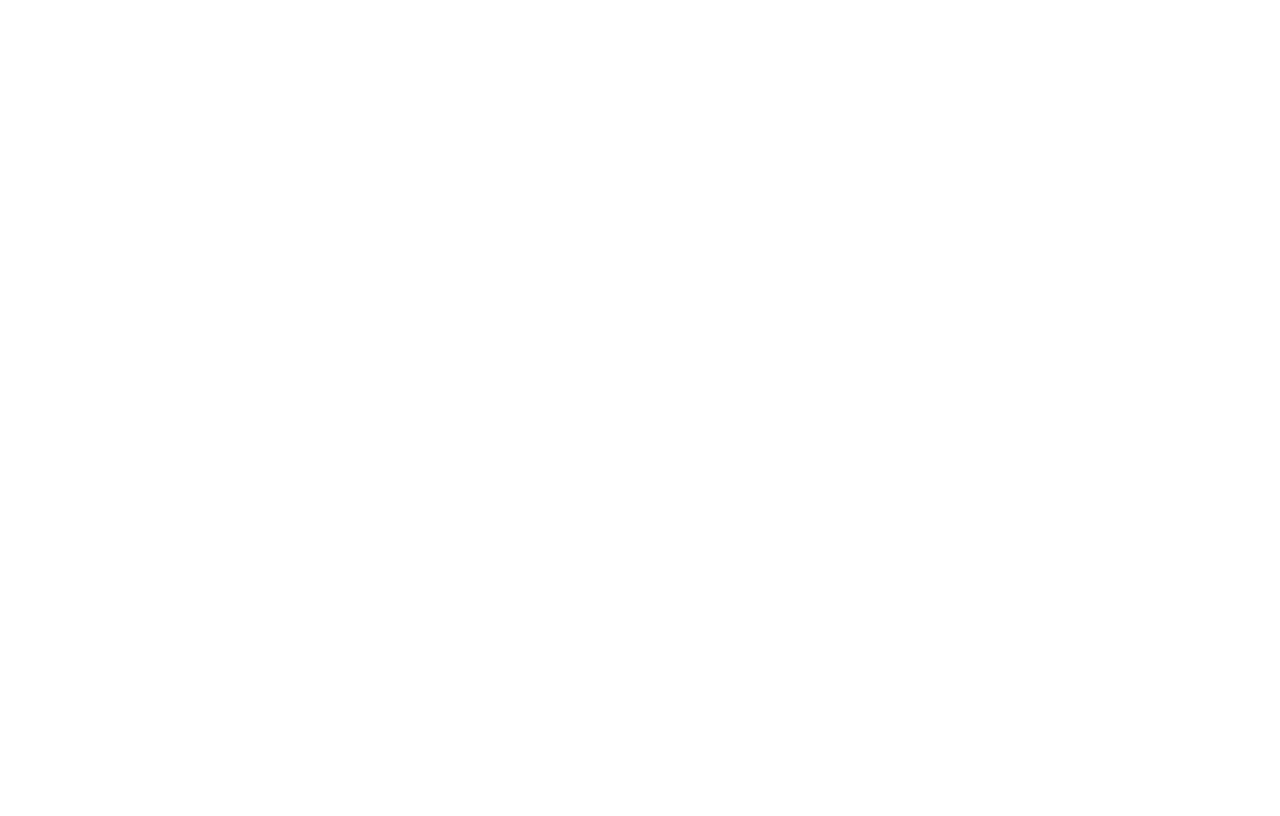
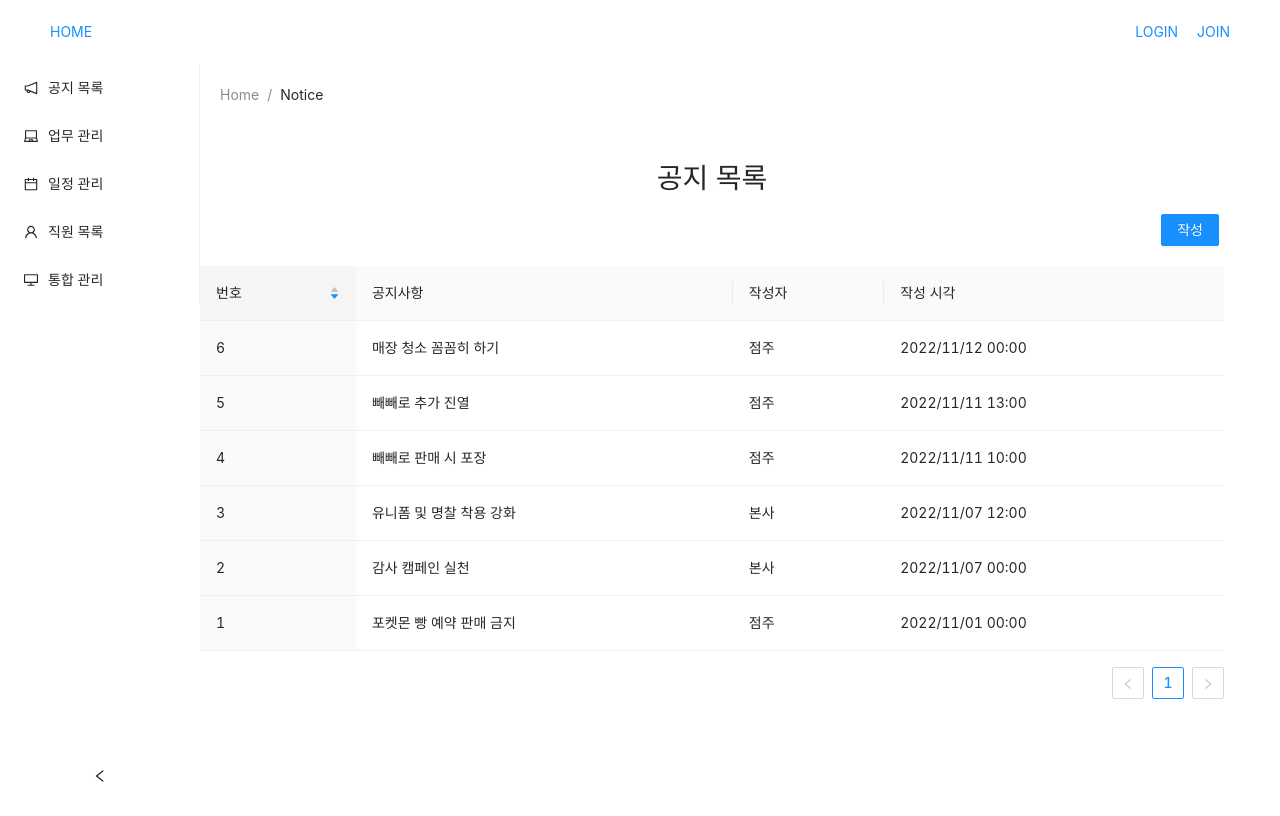
Before and after one commit to sangukO/cs_project, a React (Create React App) app in the folder cs_project/client/: page /notice in a window 1280 px wide. Before the commit this address had no page. Built offline with nearby package versions, Linux system fonts and the light colour scheme; a small style sheet from the web is missing.

Commit message:
feat: Add notice and write pages and fix nav link

```diff
--- a/cs_project/client/package.json
+++ b/cs_project/client/package.json
@@ -7,6 +7,7 @@
     "@testing-library/jest-dom": "^5.16.5",
     "@testing-library/react": "^13.4.0",
     "@testing-library/user-event": "^13.5.0",
+    "@toast-ui/react-editor": "^3.2.2",
     "antd": "^4.23.2",
     "axios": "^1.1.3",
     "chart.js": "^3.9.1",
--- a/cs_project/client/src/App.js
+++ b/cs_project/client/src/App.js
@@ -6,6 +6,8 @@
 import Todo from './component/Todo.js';
 import Calendar from "./component/Calendar/Calendar.js";
 import Staff from "./component/Staff.js";
+import Notice from "./component/Notice.js";
+import WriteNotice from "./component/WriteNotice.js";
 
 function App() {
 
@@ -18,6 +20,8 @@
         <Route path="/todo" element={<Todo />} />
         <Route path="/calendar" element={<Calendar />} />
         <Route path="/staff" element={<Staff />} />
+        <Route path="/notice" element={<Notice />} />
+        <Route path="/writenotice" element={<WriteNotice />} />
       </Routes>
     </Router>
   );
--- a/cs_project/client/src/component/Calendar/Calendar.js
+++ b/cs_project/client/src/component/Calendar/Calendar.js
@@ -1,6 +1,7 @@
 import Header from "../Header";
 import { Badge, Breadcrumb, Calendar as Calendar2, Modal, Form, Input, Radio, Button } from 'antd';
 import Nav from "../Nav";
+import  { Link } from 'react-router-dom';
 import moment from "moment";
 import locale from "antd/es/calendar/locale/ko_KR";
 import { useState, useEffect } from "react";
@@ -220,7 +221,7 @@
                         margin: '20px 0 0 20px',
                     }}
                     >
-                        <Breadcrumb.Item>Home</Breadcrumb.Item>
+                        <Breadcrumb.Item><Link to={"/"}>Home</Link></Breadcrumb.Item>
                         <Breadcrumb.Item>Calendar</Breadcrumb.Item>
                     </Breadcrumb>
                 </div>
--- a/cs_project/client/src/component/Join.js
+++ b/cs_project/client/src/component/Join.js
@@ -1,6 +1,6 @@
 import 'antd/dist/antd.min.css';
 import {  Breadcrumb, Button, Form, Input, InputNumber, Radio } from 'antd';
-import  { useNavigate } from 'react-router-dom';
+import  { Link, useNavigate } from 'react-router-dom';
 import Header from "./Header";
 import Nav from "./Nav";
 import axios from 'axios';
@@ -70,7 +70,7 @@
                         margin: '20px 0 0 20px',
                     }}
                     >
-                        <Breadcrumb.Item>Home</Breadcrumb.Item>
+                        <Breadcrumb.Item><Link to={"/"}>Home</Link></Breadcrumb.Item>
                         <Breadcrumb.Item>Join</Breadcrumb.Item>
                     </Breadcrumb>
                 </div>
--- a/cs_project/client/src/component/Login.js
+++ b/cs_project/client/src/component/Login.js
@@ -1,7 +1,7 @@
 import { useDispatch } from 'react-redux';
 import 'antd/dist/antd.min.css';
 import {  Breadcrumb, Button, Checkbox, Form, Input  } from 'antd';
-import  { useNavigate } from 'react-router-dom';
+import  { Link, useNavigate } from 'react-router-dom';
 import Header from "./Header";
 import Nav from "./Nav";
 import axios from 'axios';
@@ -43,7 +43,7 @@
                         margin: '20px 0 0 20px',
                     }}
                     >
-                        <Breadcrumb.Item>Home</Breadcrumb.Item>
+                        <Breadcrumb.Item><Link to={"/"}>Home</Link></Breadcrumb.Item>
                         <Breadcrumb.Item>Login</Breadcrumb.Item>
                     </Breadcrumb>
                 </div>
--- a/cs_project/client/src/component/Nav.js
+++ b/cs_project/client/src/component/Nav.js
@@ -14,7 +14,7 @@
 }
 
 const items = [
-  getItem('공지 목록', '1', <NotificationOutlined />),
+  getItem(<Link to={"/Notice"}>공지 목록</Link>, '/Notice', <NotificationOutlined />),
   getItem(<Link to={"/Todo"}>업무 관리</Link>, '/Todo', <LaptopOutlined />),
   getItem(<Link to={"/Calendar"}>일정 관리</Link>, '/Calendar', <CalendarOutlined />),
   getItem(<Link to={"/Staff"}>직원 목록</Link>, '/Staff', <UserOutlined />),
--- /dev/null
+++ b/cs_project/client/src/component/Notice.js
@@ -0,0 +1,112 @@
+import React, { useEffect, useState } from 'react';
+import { Link } from "react-router-dom";
+import Header from "./Header";
+import Nav from "./Nav";
+import { Breadcrumb, Button } from 'antd';
+import 'antd/dist/antd.min.css';
+import { Table } from 'antd';
+import axios from 'axios';
+
+function Notice() {
+
+  const [noticeData, setNoticeData] = useState([]);
+
+  const dataNotice = [
+    {
+      writer:"점주",
+      date:"2022/11/01 00:00",
+      title:"포켓몬 빵 예약 판매 금지",
+    },
+    {
+      writer:"본사",
+      date:"2022/11/07 00:00",
+      title:"감사 캠페인 실천",
+    },
+    {
+      writer:"본사",
+      date:"2022/11/07 12:00",
+      title:"유니폼 및 명찰 착용 강화",
+    },
+    {
+      writer:"점주",
+      date:"2022/11/11 10:00",
+      title:"빼빼로 판매 시 포장",
+    },
+    {
+      writer:"점주",
+      date:"2022/11/11 13:00",
+      title:"빼빼로 추가 진열",
+    },
+    {
+      writer:"점주",
+      date:"2022/11/12 00:00",
+      title:"매장 청소 꼼꼼히 하기",
+    },
+  ];
+
+  const columns = [
+    {
+      title: '번호',
+      dataIndex: 'key',
+      key: 'id',
+      defaultSortOrder: 'descend',
+      sorter: (a, b) => a.key - b.key
+    },
+    {
+      title: '공지사항',
+      dataIndex: 'title',
+      key: 'title',
+    },
+    {
+      title: '작성자',
+      dataIndex: 'writer',
+      key: 'writer',
+    },
+    {
+      title: '작성 시각',
+      dataIndex: 'date',
+      key: 'date',
+    },
+  ];
+
+  const getNotice = () => {
+    dataNotice.map((data, i) => {
+      let Notice = {
+        "key": (i+1).toString(),
+        "title": dataNotice[i].title,
+        "writer": dataNotice[i].writer,
+        "date":dataNotice[i].date
+      }
+      setNoticeData(noticeData => [...noticeData, Notice])
+    })
+  }
+
+  useEffect(() => {
+    getNotice()
+  }, []);
+
+  return (
+        <div>
+          <div className="Header"><Header/></div>
+            <div className="Nav" style={{float:"left"}}><Nav/></div>
+            <div className="Content" style={{float:"left", width:"80%"}}>
+              <div className="Breadcrumb">
+                  <Breadcrumb
+                  style={{
+                    margin: '20px 0 0 20px',
+                  }}
+                  >
+                    <Breadcrumb.Item><Link to={"/"}>Home</Link></Breadcrumb.Item>
+                    <Breadcrumb.Item>Notice</Breadcrumb.Item>
+                  </Breadcrumb>
+              </div>
+              <div className="Margin" style={{height:"50px"}}></div>
+              <div className="Title" style={{textAlign:'center'}}><h1>공지 목록</h1></div>
+              <div style={{float:"right", margin:'0 5px 20px 0'}}><Link to={"/WriteNotice"}><Button type="primary">작성</Button></Link></div>
+              <Table style={{width:'100%', margin:'auto'}} columns={columns} dataSource={noticeData}/>
+            </div>
+        </div>
+    )
+}
+
+export default Notice;
--- a/cs_project/client/src/component/Staff.js
+++ b/cs_project/client/src/component/Staff.js
@@ -1,4 +1,5 @@
 import React, { useEffect, useState } from 'react';
+import { Link } from "react-router-dom";
 import Header from "./Header";
 import Nav from "./Nav";
 import { Breadcrumb, Modal } from 'antd';
@@ -334,7 +335,7 @@
                     margin: '20px 0 0 20px',
                   }}
                   >
-                    <Breadcrumb.Item>Home</Breadcrumb.Item>
+                    <Breadcrumb.Item><Link to={"/"}>Home</Link></Breadcrumb.Item>
                     <Breadcrumb.Item>Staff</Breadcrumb.Item>
                   </Breadcrumb>
               </div>
--- a/cs_project/client/src/component/Todo.js
+++ b/cs_project/client/src/component/Todo.js
@@ -1,4 +1,5 @@
 import React, { useEffect, useState } from 'react';
+import { Link } from "react-router-dom";
 import Header from "./Header";
 import Nav from "./Nav";
 import { Breadcrumb, Button, Modal, Radio, Input, Form } from 'antd';
@@ -281,7 +282,7 @@
                     margin: '20px 0 0 20px',
                   }}
                   >
-                    <Breadcrumb.Item>Home</Breadcrumb.Item>
+                    <Breadcrumb.Item><Link to={"/"}>Home</Link></Breadcrumb.Item>
                     <Breadcrumb.Item>ToDo</Breadcrumb.Item>
                   </Breadcrumb>
               </div>
--- /dev/null
+++ b/cs_project/client/src/component/WriteNotice.js
@@ -0,0 +1,98 @@
+import React, { useEffect, useState } from 'react';
+import { Link } from "react-router-dom";
+import Header from "./Header";
+import Nav from "./Nav";
+import { Breadcrumb, Button, Modal, Radio, Input, Form } from 'antd';
+import 'antd/dist/antd.min.css';
+import { Table } from 'antd';
+import axios from 'axios';
+import { Editor } from '@toast-ui/react-editor';
+import '@toast-ui/editor/dist/toastui-editor.css';
+
+function Notice() {
+
+  const [writeForm] = Form.useForm();
+
+  useEffect(() => {
+    document.getElementById("focus").focus()
+  }, []);
+
+  return (
+        <div>
+          <div className="Header"><Header/></div>
+            <div className="Nav" style={{float:"left"}}><Nav/></div>
+            <div className="Content" style={{float:"left", width:"80%"}}>
+              <div className="Breadcrumb">
+                  <Breadcrumb
+                  style={{
+                    margin: '20px 0 0 20px',
+                  }}
+                  >
+                    <Breadcrumb.Item><Link to={"/"}>Home</Link></Breadcrumb.Item>
+                    <Breadcrumb.Item><Link to={"/Notice"}>Notice</Link></Breadcrumb.Item>
+                    <Breadcrumb.Item>Write</Breadcrumb.Item>
+                  </Breadcrumb>
+              </div>
+              <div className="Margin" style={{height:"50px"}}></div>
+              <div className="Title" style={{textAlign:'center', height:'63px'}}><h1>공지 작성</h1></div>
+              <div className="Margin" style={{height:"50px"}}></div>
+              <div className="Form">
+                    <Form form={writeForm} style={{width:'80%', margin:'auto'}}
+                        name="basic"
+                        labelCol={{
+                            span: 5,
+                        }}
+                        wrapperCol={{
+                            span: 20,
+                        }}
+                        initialValues={{
+                            remember: true,
+                        }}
+                    autoComplete="off"
+                    >
+                        <Form.Item
+                            label="제목"
+                            name="title"
+                            rules={[
+                            {
+                                message: 'Please input title!',
+                            },
+                            ]}
+                        >
+                            <Input id="focus" />
+                        </Form.Item>
+
+                        <Form.Item
+                            label="내용"
+                            name="content"
+                            rules={[
+                            {
+                                message: 'Please input content!',
+                            },
+                            ]}
+                        >
+                          <Editor
+                            placeholder="내용을 입력해주세요."
+                            previewStyle="vertical" // 미리보기 스타일 지정
+                            height="300px" // 에디터 창 높이
+                            initialEditType="wysiwyg" // 초기 입력모드 설정(디폴트 markdown)
+                            autofocus={false} // focus 해제
+                            toolbarItems={[
+                              // 툴바 옵션 설정
+                              ['heading', 'bold', 'italic', 'strike'],
+                              ['hr', 'quote'],
+                              ['ul', 'ol', 'task', 'indent', 'outdent'],
+                              ['table', 'image', 'link'],
+                              ['code', 'codeblock']
+                            ]}
+                          ></Editor>
+                        </Form.Item>
+                        <div style={{float:"right", margin:'0 0 20px 0'}}><Link to={"/WriteNotice"}><Button type="primary">작성</Button></Link></div>
+                    </Form>
+                </div>
+            </div>
+        </div>
+    )
+}
+
+export default Notice;
```
Also changed, not shown: 1 other file (tests, documents, lock files or other folders).
